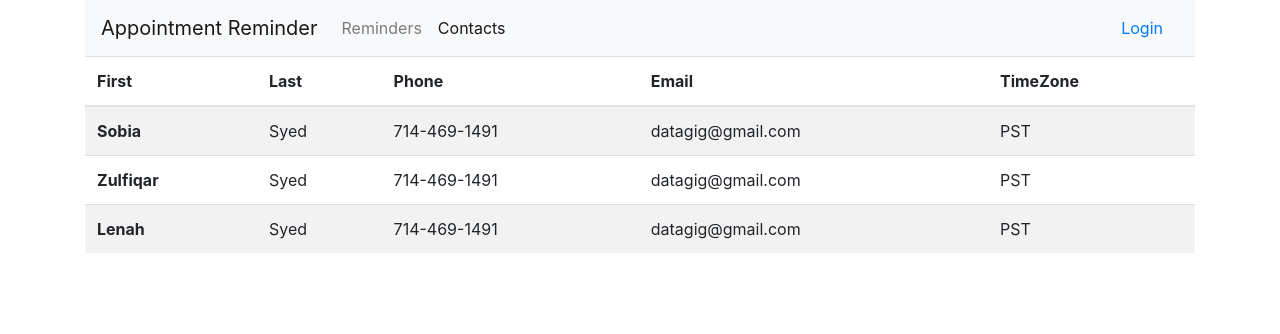
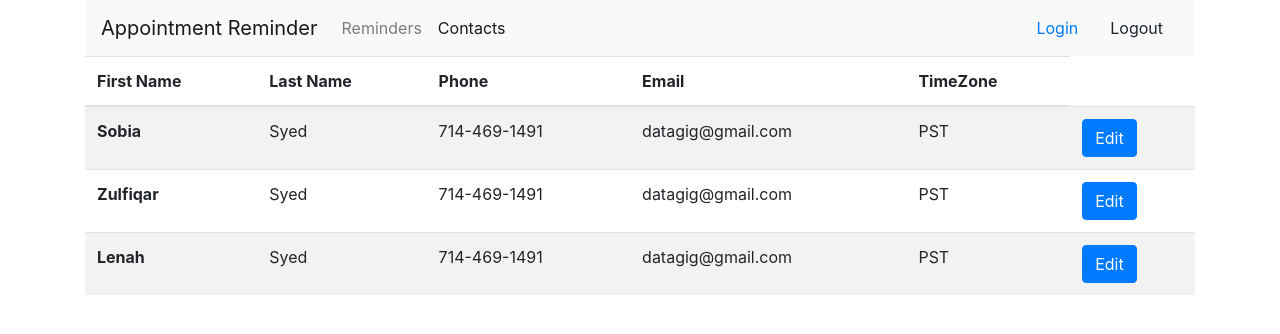
Before and after one commit to zulfiqar11/AppointmentReminder, an Angular app: page /contacts in a window 1280 px wide. Shown: the top 334 px of the page. Built offline with nearby package versions, Linux system fonts and the light colour scheme.

Commit message:
login page changes

```diff
--- a/src/app/app.component.html
+++ b/src/app/app.component.html
@@ -14,14 +14,13 @@
         <li class="nav-item">
           <a routerLinkActive="active" routerLink="/contacts" class="nav-link">Contacts</a>
         </li>
-        <!-- <li class="nav-item">
-          <a class="nav-link">Login</a>
-        </li> -->
       </ul>
       <form class="form-inline my-2 my-lg-0">
-        <a routerLinkActive="active" routerLink="/login" class="nav-link">Login</a>
-        <!-- <input class="form-control mr-sm-2" type="search" placeholder="Search" aria-label="Search">
-        <button class="btn btn-outline-success my-2 my-sm-0" type="submit">Search</button> -->
+
+          <a routerLinkActive="active" routerLink="/login" class="nav-link">Login</a>
+          <a routerLinkActive="active" (click)="logOut()" class="nav-link">Logout</a>
+          <!-- <div *ngIf = "!authService.loggedIn()" > -->
+
       </form>
     </div>
   </nav>
--- a/src/app/app.component.ts
+++ b/src/app/app.component.ts
@@ -1,4 +1,6 @@
+import { AuthService } from './services/auth.service';
 import { Component } from '@angular/core';
+import { Router } from '@angular/router';
 
 @Component({
   selector: 'app-root',
@@ -7,4 +9,13 @@ import { Component } from '@angular/core';
 })
 export class AppComponent {
   title = 'skelta';
+  authoService: AuthService;
+
+  constructor(private router: Router, private authService: AuthService) { this.authoService = this.authoService; }
+
+  logOut() {
+    this.authService.logOut();
+    this.authoService = this.authService;
+    this.router.navigateByUrl('/home');
+  }
 }
--- a/src/app/app.module.ts
+++ b/src/app/app.module.ts
@@ -1,3 +1,4 @@
+import { AuthService } from './services/auth.service';
 import { BrowserModule } from '@angular/platform-browser';
 import { NgModule } from '@angular/core';
 import { RouterModule, Routes } from '@angular/router';
@@ -36,7 +37,7 @@ const appRoutes: Routes = [
     BrowserModule,
     RouterModule.forRoot(appRoutes)
   ],
-  providers: [RemindersService, ContactsService],
+  providers: [RemindersService, ContactsService, AuthService],
   bootstrap: [AppComponent]
 })
 export class AppModule { }
--- a/src/app/contacts/contact-list/contact-list.component.html
+++ b/src/app/contacts/contact-list/contact-list.component.html
@@ -3,8 +3,8 @@
         <table class="table table-striped">
             <thead>
               <tr>
-                <th scope="col">First</th>
-                <th scope="col">Last</th>
+                <th scope="col">First Name</th>
+                <th scope="col">Last Name</th>
                 <th scope="col">Phone</th>
                 <th scope="col">Email</th>
                 <th scope="col">TimeZone</th>
@@ -17,6 +17,9 @@
                 <td>{{contact.Phone}}</td>
                 <td>{{contact.Email}}</td>
                 <td>{{contact.TimeZone}}</td>
+                <td>
+                    <a href="" class="btn btn-primary">Edit</a>
+                  </td>
                 </tr>
             </tbody>
           </table>
--- a/src/app/login/login/login.component.ts
+++ b/src/app/login/login/login.component.ts
@@ -1,4 +1,6 @@
+import { AuthService } from './../../services/auth.service';
 import { Component, OnInit } from '@angular/core';
+import { Router } from '@angular/router';
 
 @Component({
   selector: 'app-login',
@@ -7,13 +9,14 @@ import { Component, OnInit } from '@angular/core';
 })
 export class LoginComponent implements OnInit {
 
-  constructor() { }
+  constructor(private router: Router, private authService: AuthService) { }
 
   ngOnInit() {
   }
 
-  login(){
-    //login logic goes here
+  login() {
+    this.authService.login();
+    this.router.navigateByUrl('/reminders');
   }
 
 
--- a/src/app/reminders/reminder-list/reminder-list.component.html
+++ b/src/app/reminders/reminder-list/reminder-list.component.html
@@ -19,7 +19,9 @@
               <td>{{reminder.Day}}</td>
               <td>{{reminder.Time}}</td>
               <td>{{reminder.Frequency}}</td>
-
+              <td>
+                <a href="" class="btn btn-primary">Edit</a>
+              </td>
             </tr>
           </tbody>
         </table>
--- /dev/null
+++ b/src/app/services/auth.service.ts
@@ -0,0 +1,17 @@
+import { Injectable } from '@angular/core';
+
+@Injectable()
+export class AuthService {
+
+  public loggedIn: boolean;
+
+  constructor() { }
+
+  login(): void {
+    this.loggedIn = true;
+  }
+
+  logOut(): void {
+    this.loggedIn = false;
+  }
+}
```
Also changed, not shown: 1 other file (tests, documents, lock files or other folders).
